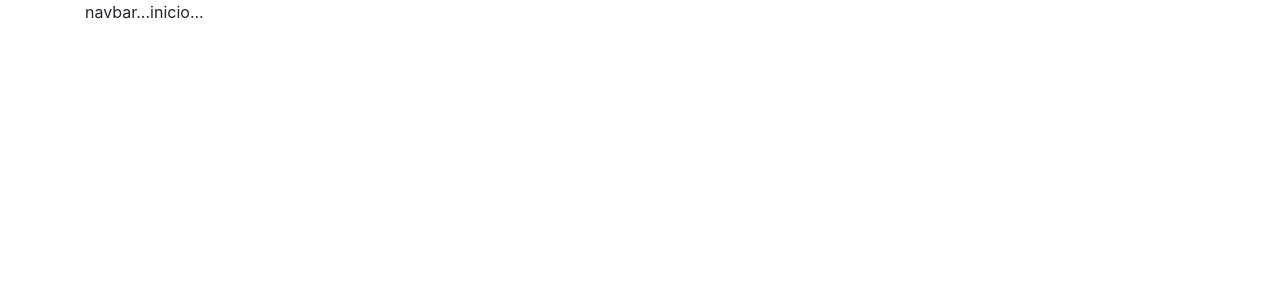
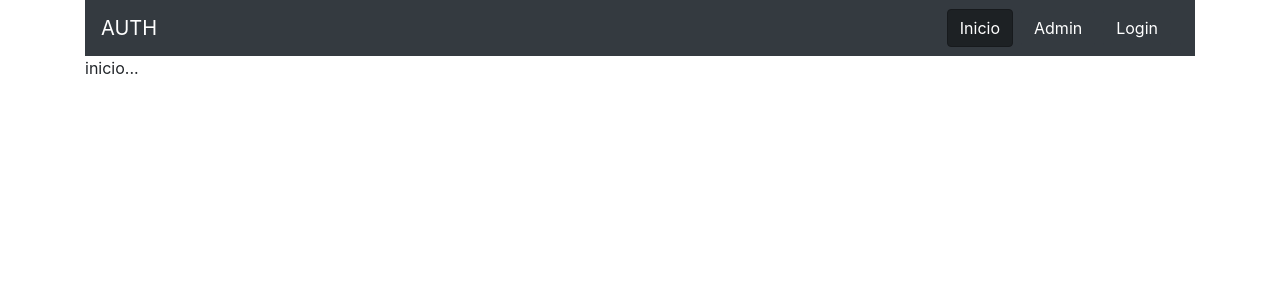
Before and after one commit to ManuelVillarVitoria/react-auth-privatedroutes-firebase-pagination, a React (Create React App) app: page / in a window 1280 px wide. Shown: the top 300 px of the page. Built offline with nearby package versions, Linux system fonts and the light colour scheme.

Commit message:
creating Navbar

```diff
--- a/src/App.jsx
+++ b/src/App.jsx
@@ -1,11 +1,12 @@
 import React from 'react';
-import {BrowserRouter as Router, Switch, Route} from 'react-router-dom'
+import {BrowserRouter as Router, Switch, Route} from 'react-router-dom' //npm i react-router-dom react-router
+import Navbar from './components/Navbar';
 
 function App() {
   return (
     <Router>
       <div className="container">
-        navbar...
+        <Navbar />
         <Switch>
           <Route path="/" exact>
             inicio...
--- /dev/null
+++ b/src/components/Navbar.jsx
@@ -0,0 +1,25 @@
+import React from 'react';
+import {Link, NavLink} from 'react-router-dom';
+
+const Navbar = () => {
+    return (
+        <div className="navbar navbar-dark bg-dark">
+            <Link className="navbar-brand" to="/">AUTH</Link>
+            <div>
+                <div className="d-flex">
+                    <NavLink className="btn btn-dark mr-2" to="/" exact>
+                        Inicio
+                    </NavLink>
+                    <NavLink className="btn btn-dark mr-2" to="/admin">
+                        Admin
+                    </NavLink>
+                    <NavLink className="btn btn-dark mr-2" to="/login">
+                        Login
+                    </NavLink>
+                </div>
+            </div>
+        </div>
+     );
+}
+
+export default Navbar;
```
